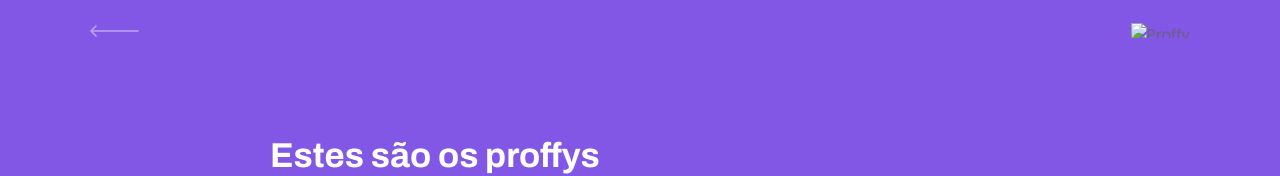
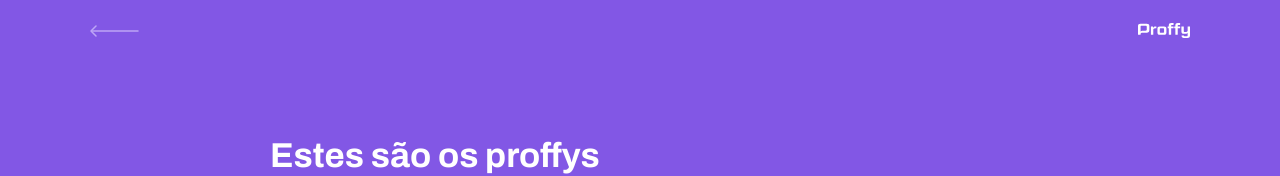
Before and after one commit to rafahmarinho/nlw_rocketseat_proffy, a plain HTML site: page study.html in a window 1280 px wide. Shown: the top 176 px of the page. Drawn offline with Linux system fonts and the light colour scheme; the site is published under a folder, as on GitHub Pages, so addresses that start at the root find nothing.

Commit message:
correção link index

```diff
--- a/study.html
+++ b/study.html
@@ -25,7 +25,7 @@
                 <a href="/">
                     <img src="./images/icons/back.svg" alt="voltar">
                 </a>
-                <img src="/images/logo.svg" alt="Proffy">
+                <img src="./images/logo.svg" alt="Proffy">
             </div>
 
             <div class="header-content">
```
